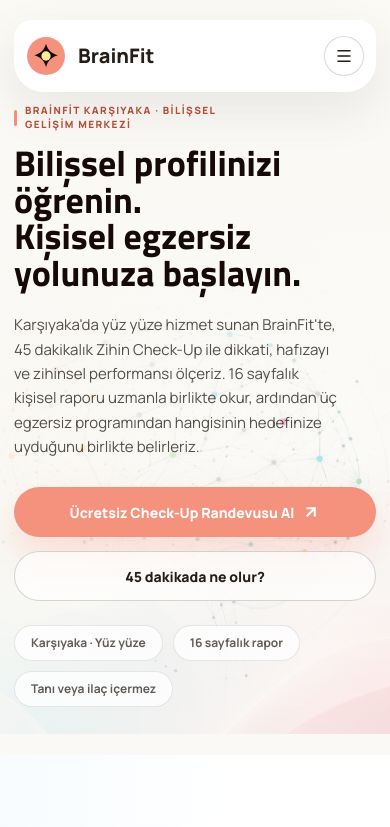
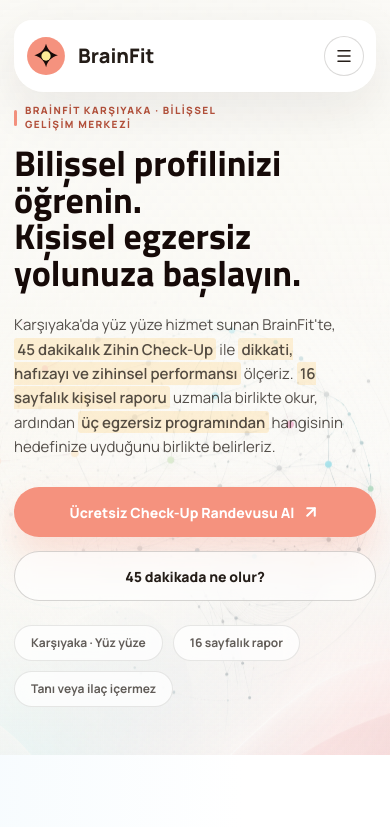
Before and after one commit to cenkerkaragozz/bfit_cl_cs, a Next.js app: page /yetiskinler in a window 390 px wide. Shown: the top 827 px of the page. Built offline with nearby package versions, Linux system fonts and the light colour scheme.

Commit message:
animations measurementareas

```diff
--- a/src/app/globals.css
+++ b/src/app/globals.css
@@ -152,15 +152,28 @@
   position: relative;
   isolation: isolate;
   overflow: hidden;
-  background:
-    url("/images/adult-hero-symbols-bg.png") right center / cover no-repeat,
-    var(--canvas);
+  background: var(--canvas);
+}
+.v4::after {
+  content: "";
+  position: absolute;
+  inset: -3%;
+  z-index: 0;
+  background: url("/images/adult-hero-symbols-bg.png") right center / cover no-repeat;
+  opacity: 0;
+  scale: 0.92;
+  transform-origin: center center;
+  pointer-events: none;
+  will-change: opacity, scale, filter;
+  animation:
+    adult-hero-bg-reveal 1800ms cubic-bezier(0.16, 1, 0.3, 1) forwards,
+    adult-hero-bg-breathe 14500ms ease-in-out 1800ms infinite;
 }
 .v4::before {
   content: "";
   position: absolute;
   inset: 0;
-  z-index: 0;
+  z-index: 1;
   background:
     linear-gradient(90deg, rgba(250, 249, 245, 0.92) 0%, rgba(250, 249, 245, 0.76) 34%, rgba(250, 249, 245, 0.24) 58%, rgba(250, 249, 245, 0) 100%),
     linear-gradient(180deg, rgba(250, 249, 245, 0.38) 0%, rgba(250, 249, 245, 0.04) 48%, rgba(254, 249, 245, 0.42) 100%);
@@ -168,7 +181,7 @@
 }
 .v4 .v4-inner {
   position: relative;
-  z-index: 1;
+  z-index: 2;
   padding-top: 148px;
   padding-bottom: clamp(64px, 8vw, 108px);
 }
@@ -202,10 +215,17 @@
 }
 .v4 .v4-sub {
   font-size: clamp(16px, 1.7vw, 19px);
-  line-height: 1.7;
+  line-height: 1.85;
   color: rgba(36, 29, 24, 0.78);
   max-width: 50ch;
   margin-top: 28px;
+}
+.v4 .v4-sub mark {
+  background: rgb(252 191 72 / 0.2);
+  color: inherit;
+  font-weight: 600;
+  border-radius: 3px;
+  padding: 0.05em 0.22em;
 }
 .v4 .v4-ctas {
   display: flex;
@@ -279,8 +299,47 @@
   min-height: clamp(300px, 41vw, 520px);
 }
 
+@keyframes adult-hero-bg-reveal {
+  0% {
+    opacity: 0;
+    scale: 0.92;
+    filter: blur(10px);
+  }
+
+  42% {
+    opacity: 0.72;
+    filter: blur(3px);
+  }
+
+  100% {
+    opacity: 1;
+    scale: 1;
+    filter: blur(0);
+  }
+}
+
+@keyframes adult-hero-bg-breathe {
+  0%,
+  100% {
+    scale: 1;
+  }
+
+  50% {
+    scale: 1.018;
+  }
+}
+
+@media (prefers-reduced-motion: reduce) {
+  .v4::after {
+    animation: none;
+    filter: none;
+    opacity: 1;
+    scale: 1;
+  }
+}
+
 @media (max-width: 1023px) {
-  .v4 {
+  .v4::after {
     background-position: center bottom;
     background-size: auto 100%;
   }
@@ -297,7 +356,7 @@
 }
 
 @media (max-width: 640px) {
-  .v4 {
+  .v4::after {
     background-position: 84% 92%;
     background-size: auto 66%;
   }
@@ -522,22 +581,25 @@
   }
 }
 
-/* ── Cognitive areas reveal (clip-wipe, 150ms/50ms stagger) ── */
+/* ── Cognitive areas reveal (scroll-triggered fade + rise) ── */
 @keyframes cognitive-area-reveal {
-  from { clip-path: inset(0 100% 0 0 round 18px); opacity: 0.5; }
-  to   { clip-path: inset(0 0 0 0 round 18px);    opacity: 1; }
+  from { opacity: 0; transform: translateY(18px); }
+  to   { opacity: 1; transform: none; }
 }
 
 .cognitive-areas-grid > .cognitive-area-item {
-  animation: cognitive-area-reveal 150ms cubic-bezier(0.16, 1, 0.3, 1) both;
+  animation: cognitive-area-reveal 0.65s cubic-bezier(0.22, 1, 0.36, 1) both;
+  animation-timeline: view();
+  animation-range: entry 0% entry 40%;
 }
 
-.cognitive-areas-grid > .cognitive-area-item:nth-child(1) { animation-delay: 0ms; }
-.cognitive-areas-grid > .cognitive-area-item:nth-child(2) { animation-delay: 50ms; }
-.cognitive-areas-grid > .cognitive-area-item:nth-child(3) { animation-delay: 100ms; }
-.cognitive-areas-grid > .cognitive-area-item:nth-child(4) { animation-delay: 150ms; }
-.cognitive-areas-grid > .cognitive-area-item:nth-child(5) { animation-delay: 200ms; }
-.cognitive-areas-grid > .cognitive-area-item:nth-child(6) { animation-delay: 250ms; }
+.cognitive-areas-grid > .cognitive-area-item:nth-child(even) {
+  animation-range: entry 4% entry 44%;
+}
+
+@media (prefers-reduced-motion: reduce) {
+  .cognitive-areas-grid > .cognitive-area-item { animation: none; }
+}
 
 /* Programs: Material Library (pv4) */
 @keyframes pv4-float1 { 0%,100%{transform:rotate(-1.5deg) translateY(0px)} 50%{transform:rotate(-1.5deg) translateY(-6px)} }
@@ -576,4 +638,3 @@
 .pv4-c3 .pv4-cta:hover { color:#164c35; gap:9px; }
 @media(max-width:900px){ .pv4-stack{grid-template-columns:1fr;gap:16px;padding:0 0 40px} .pv4-c1,.pv4-c2,.pv4-c3{transform:none;animation:none} }
 @media(prefers-reduced-motion:reduce){ .pv4-c1,.pv4-c2,.pv4-c3{animation:none} .pv4-cta{transition:none} }
-.cognitive-areas-grid > .cognitive-area-item:nth-child(7) { animation-delay: 300ms; }
--- a/src/components/AdultLandingPage.tsx
+++ b/src/components/AdultLandingPage.tsx
@@ -188,6 +188,8 @@
   },
 ] as const;
 
+const easeOutQuart = [0.2, 0.8, 0.2, 1] as const;
+
 export function AdultLandingPage() {
   const [selectedConcern, setSelectedConcern] = useState<string>(audienceCards[0].concern);
 
@@ -218,7 +220,9 @@
               BrainFit Karşıyaka · Bilişsel Gelişim Merkezi
             </span>
             <h1 className="v4-h1">Bilişsel profilinizi öğrenin. Kişisel egzersiz yolunuza başlayın.</h1>
-            <p className="v4-sub">Karşıyaka&apos;da yüz yüze hizmet sunan BrainFit&apos;te, 45 dakikalık Zihin Check-Up ile dikkati, hafızayı ve zihinsel performansı ölçeriz. 16 sayfalık kişisel raporu uzmanla birlikte okur, ardından üç egzersiz programından hangisinin hedefinize uyduğunu birlikte belirleriz.</p>
+            <p className="v4-sub">
+              Karşıyaka&apos;da yüz yüze hizmet sunan BrainFit&apos;te, <mark>45 dakikalık Zihin Check-Up</mark> ile <mark>dikkati, hafızayı ve zihinsel performansı</mark> ölçeriz. <mark>16 sayfalık kişisel raporu</mark> uzmanla birlikte okur, ardından <mark>üç egzersiz programından</mark> hangisinin hedefinize uyduğunu birlikte belirleriz.
+            </p>
             <div className="v4-ctas">
               <a href="#checkup-form" className="v4-cta-p arrow-shift">
                 Ücretsiz Check-Up Randevusu Al
@@ -518,7 +522,7 @@
       ? { opacity: 1, transition: { duration: 0 } }
       : {
           opacity: isInView ? 1 : 0,
-          transition: { duration: 0.7, delay: i * 0.13, ease: [0.2, 0.8, 0.2, 1] },
+          transition: { duration: 0.7, delay: i * 0.13, ease: easeOutQuart },
         };
 
   return (
```
